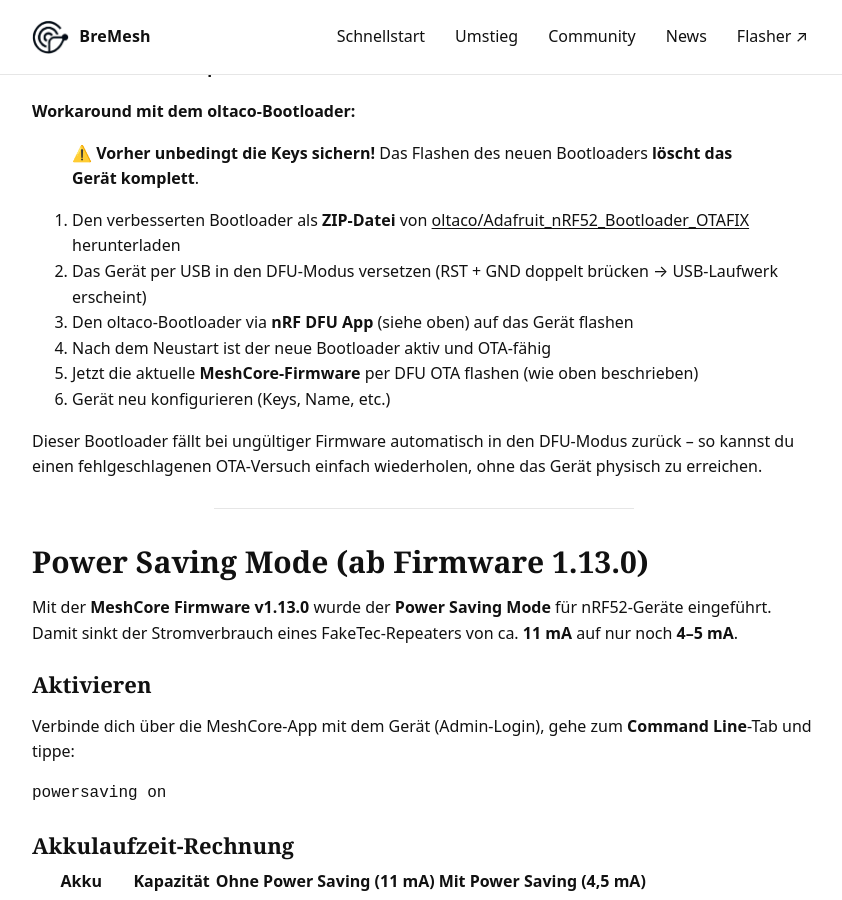
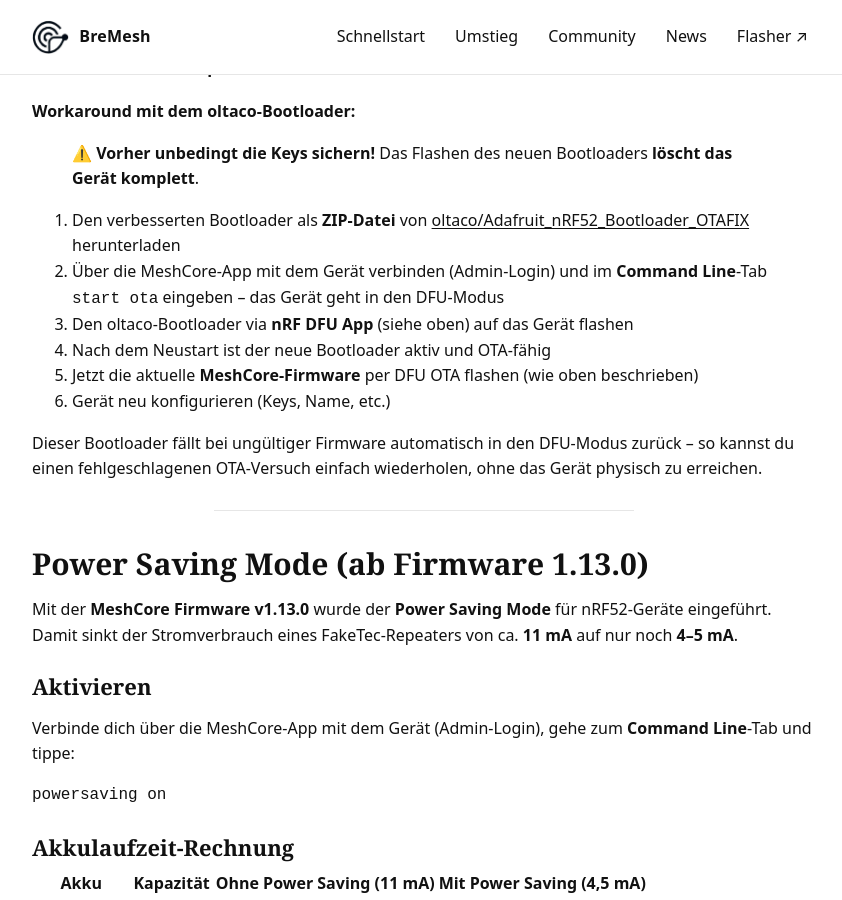
Before and after one commit to NordCen/BreMeshPeople, a Jekyll site: the page built from faketec.md, in a window 1280 px wide and 900 px high, scrolled down 5195 px. Shown: the whole window, without its empty margins (216-1058 px from the left). Built offline with Jekyll 4.4.1, drawn with Linux system fonts in a browser that asks for light colours; some of the changed text lies outside the part shown.

Commit message:
Update FakeTec bootloader instructions for clarity and accuracy

```diff
--- a/faketec.md
+++ b/faketec.md
@@ -138,7 +138,7 @@
 ### Bootloader flashen
 
 1. Gerät per USB anschließen
-2. **RST und GND schnell doppelt** mit einer Pinzette brücken
+2. **Reset-Taster schnell doppelt drücken** (das FakeTec hat einen eigenen Reset-Button)
 3. Es erscheint ein USB-Laufwerk namens **„NICENANO"**
 4. Die `.uf2`-Datei auf das Laufwerk kopieren
 5. Warten bis das Gerät neu startet
@@ -195,7 +195,7 @@
 > ⚠️ **Vorher unbedingt die Keys sichern!** Das Flashen des neuen Bootloaders **löscht das Gerät komplett**.
 
 1. Den verbesserten Bootloader als **ZIP-Datei** von [oltaco/Adafruit_nRF52_Bootloader_OTAFIX](https://github.com/oltaco/Adafruit_nRF52_Bootloader_OTAFIX) herunterladen
-2. Das Gerät per USB in den DFU-Modus versetzen (RST + GND doppelt brücken → USB-Laufwerk erscheint)
+2. Über die MeshCore-App mit dem Gerät verbinden (Admin-Login) und im **Command Line**-Tab `start ota` eingeben – das Gerät geht in den DFU-Modus
 3. Den oltaco-Bootloader via **nRF DFU App** (siehe oben) auf das Gerät flashen
 4. Nach dem Neustart ist der neue Bootloader aktiv und OTA-fähig
 5. Jetzt die aktuelle **MeshCore-Firmware** per DFU OTA flashen (wie oben beschrieben)
```
